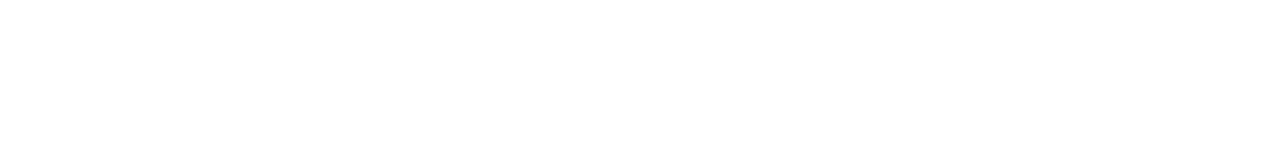
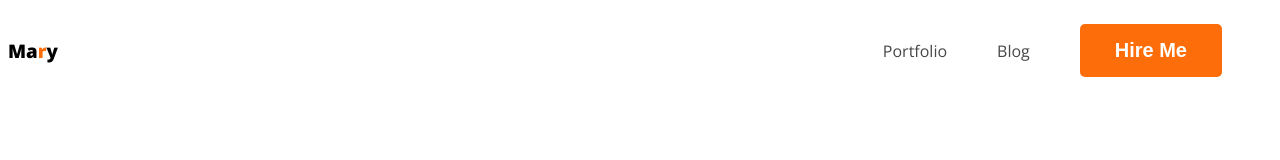
Before and after one commit to mehedi-mh/web-developer-portfolio, a plain HTML site: page index.html in a window 1280 px wide. Drawn offline with nearby package versions, Linux system fonts and the light colour scheme.

Commit message:
added nav

```diff
--- a/index.html
+++ b/index.html
@@ -4,9 +4,23 @@
     <meta charset="UTF-8">
     <meta name="viewport" content="width=device-width, initial-scale=1.0">
     <title>Web Developer Portfolio</title>
+
+    <link rel="preconnect" href="https://fonts.googleapis.com">
+<link rel="preconnect" href="https://fonts.gstatic.com" crossorigin>
+<link href="https://fonts.googleapis.com/css2?family=Open+Sans:wght@400;700;800&display=swap" rel="stylesheet">
+    <link rel="stylesheet" href="styles/portfolio.css">
 </head>
 <body>
     <header>
+        <nav>
+            <h3 class="nav-title">Ma<span class="text-primary">r</span>y</h3>
+            <ul>
+                <li><a href="">Portfolio</a></li>
+                <li><a href="">Blog</a></li>
+                <li><Button class="btn-primary">Hire Me</Button></li>
+            </ul>
+
+        </nav>
 
     </header>
     <main>
--- /dev/null
+++ b/styles/portfolio.css
@@ -0,0 +1,46 @@
+body{
+    font-family: 'Lato', sans-serif;
+    font-family: 'Open Sans', sans-serif;
+}
+ .text-primary{
+    color: #FD6E0A;
+ }
+
+ .btn-primary{
+    border-radius: 5px;
+    background: #FD6E0A;
+    border: 0;
+    color: white;
+    font-size: 20px;
+    font-weight: 700;
+    padding: 15px 35px;
+
+
+ }
+
+nav{
+    display: flex;
+    justify-content: space-between;
+    align-items: center;
+}
+
+.nav-title{
+    font-weight: 800;
+}
+
+
+
+nav >ul{
+    display: flex;
+    align-items: center;
+}
+
+nav  li{
+    list-style: none;
+    margin-right: 50px;
+}
+
+nav a{
+    text-decoration: none;
+    color: #474747;
+}
```
